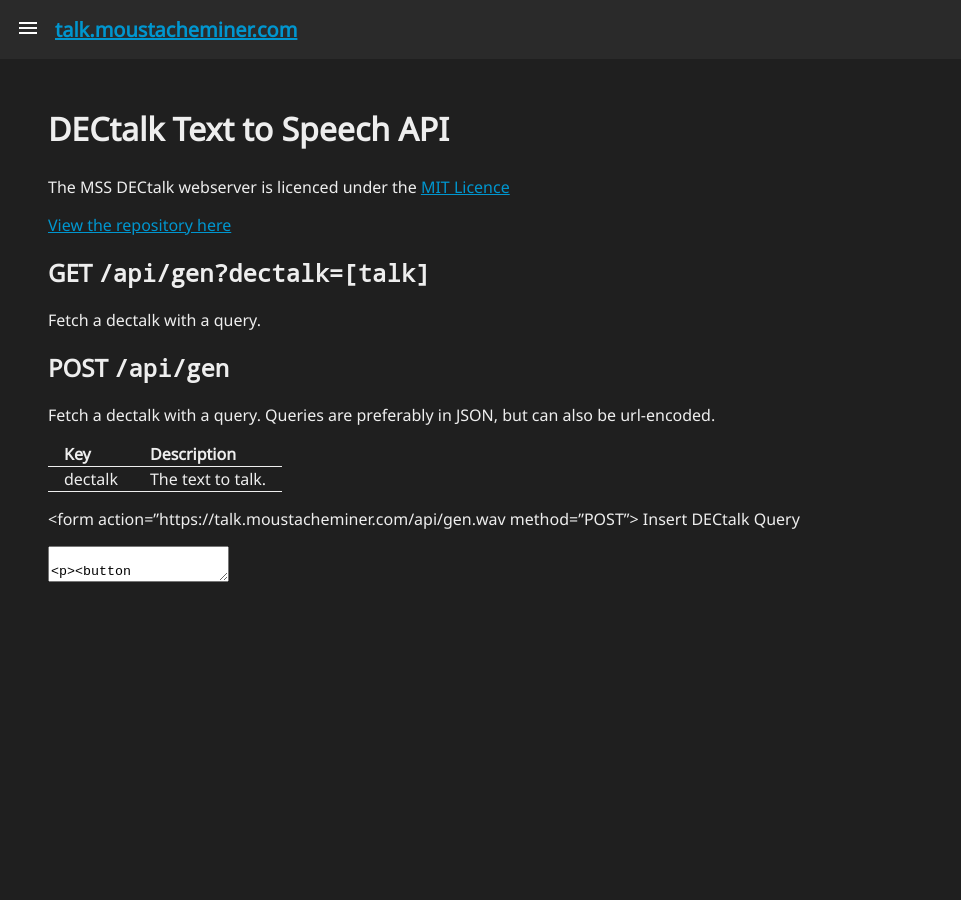
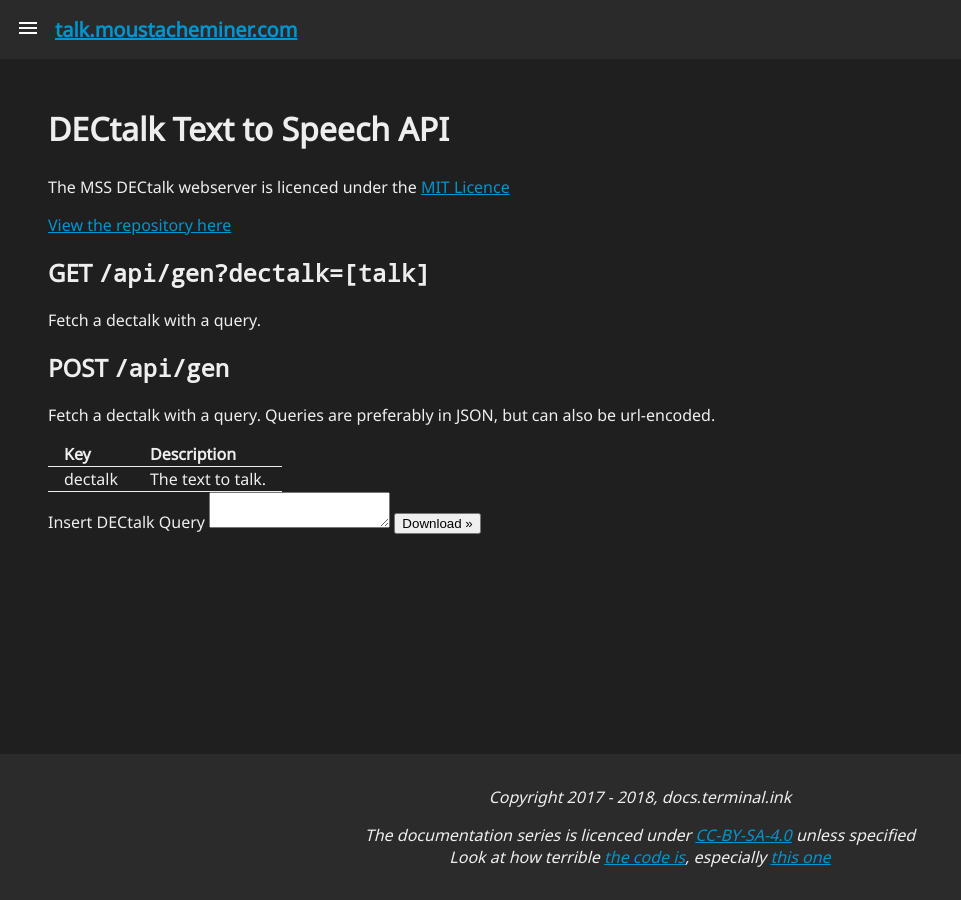
Before and after one commit to Terminal/docs.terminal.ink, a Jekyll site: the page built from _collections/_dectalk/index.md, in a window 1280 px wide. Shown: the whole page, without its empty margins (0-961 px from the left). Built offline with Jekyll 4.4.1, drawn with Linux system fonts in a browser that asks for light colours.

Commit message:
closing tags 101

```diff
--- a/_collections/_dectalk/index.md
+++ b/_collections/_dectalk/index.md
@@ -28,8 +28,8 @@
 ------- | ------------------
 dectalk | The text to talk.
 
-<form action="https://talk.moustacheminer.com/api/gen.wav method="POST">
+<form action="https://talk.moustacheminer.com/api/gen.wav" method="POST">
   <label for="dectalk">Insert DECtalk Query</label>
-  <textarea name="dectalk" />
+  <textarea name="dectalk"></textarea>
   <button type="submit">Download »</button>
 </form>
```
